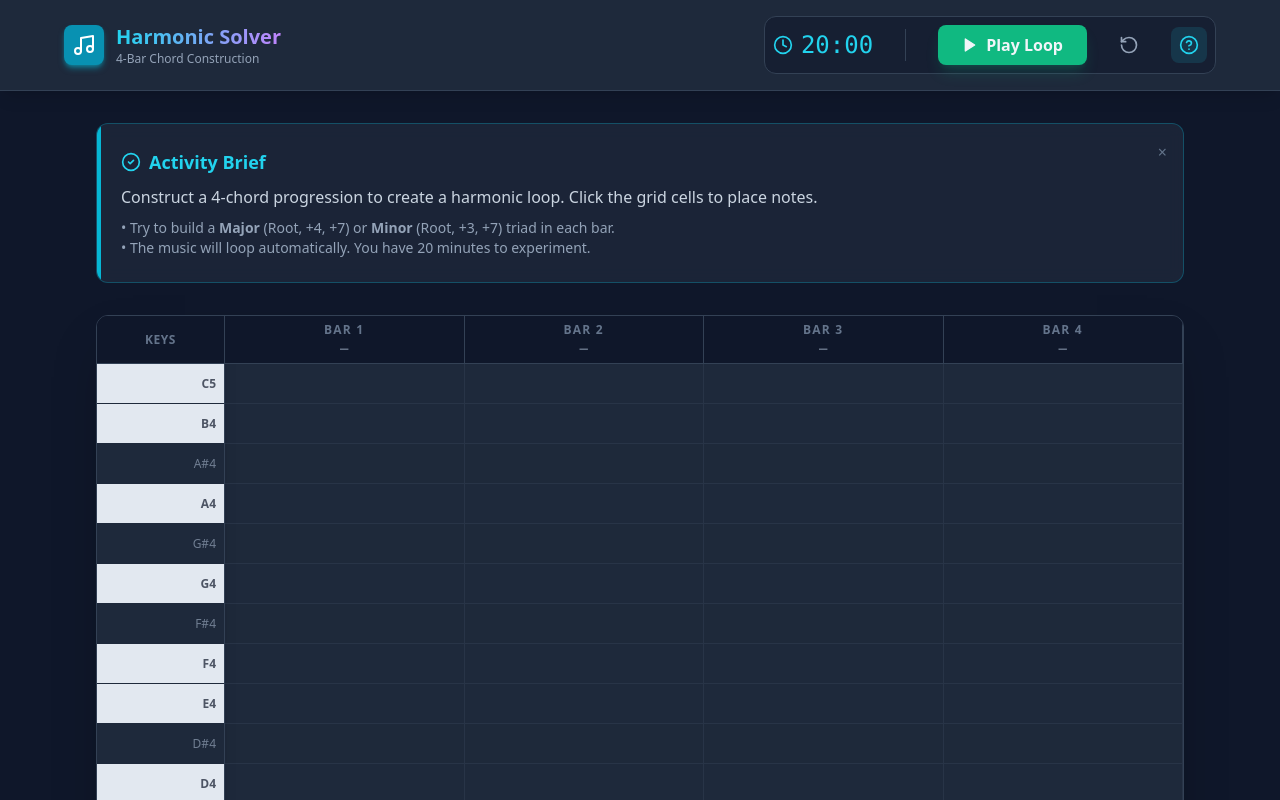
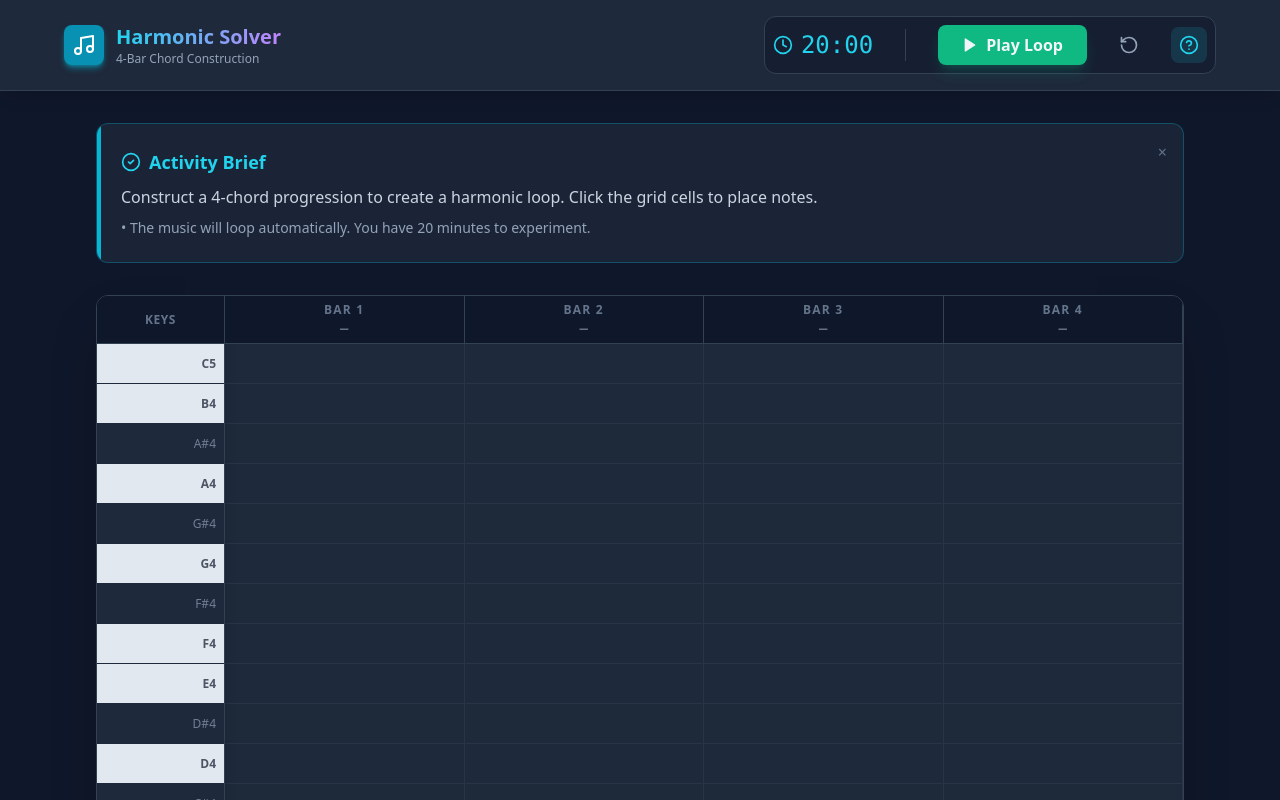
Before and after one commit to davidfraenkle/musical-harmony, a React (Create React App) app: page / in a window 1280 px wide. Shown: the top 800 px of the page. Built offline with nearby package versions, Linux system fonts and the light colour scheme; the HTML template or start-up script is replaced by a standard one.

Commit message:
Update instructions in App.js
Removed specific chord progression instructions from the text.

```diff
--- a/src/App.js
+++ b/src/App.js
@@ -263,7 +263,6 @@ export default function HarmonySolver() {
               Construct a 4-chord progression to create a harmonic loop.
               Click the grid cells to place notes.
               <span className="block mt-2 text-slate-400 text-sm">
-                • Try to build a <strong>Major</strong> (Root, +4, +7) or <strong>Minor</strong> (Root, +3, +7) triad in each bar.<br/>
                 • The music will loop automatically. You have 20 minutes to experiment.
               </span>
             </p>
```
